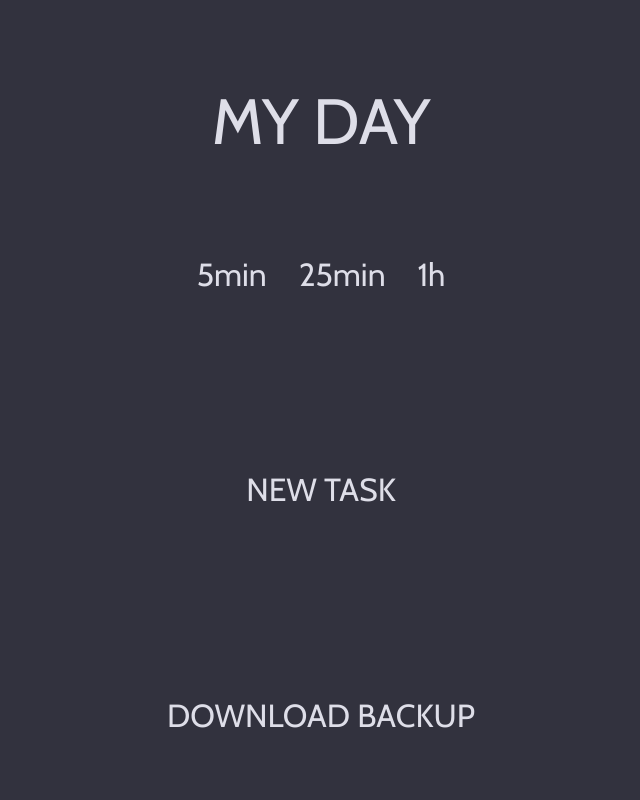
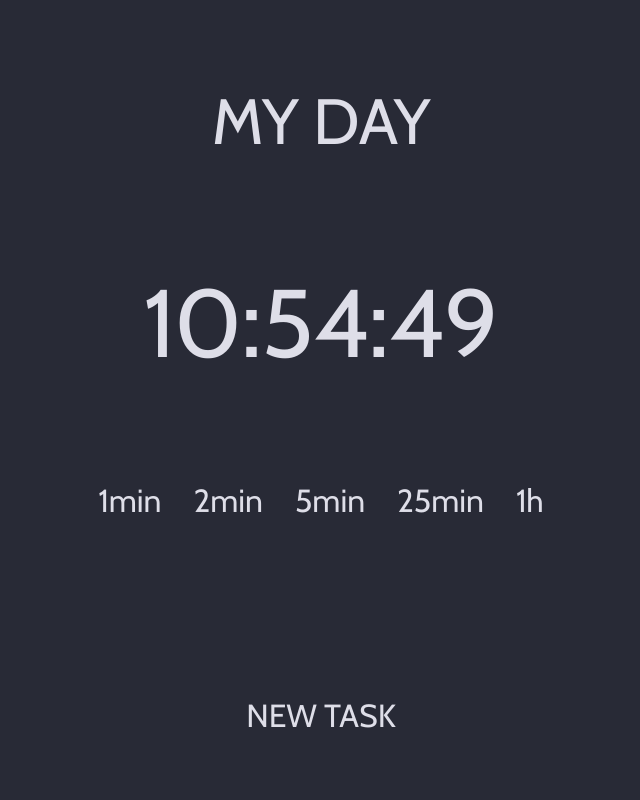
Before and after one commit to gabrielogregorio/alfa-tasks, a React (Vite) app: page / in a window 1280 px wide. Shown: the top 800 px of the page, without its empty margins (319-959 px from the left). Built offline with nearby package versions, Linux system fonts and the light colour scheme.

Commit message:
feat: added date now

```diff
--- a/index.html
+++ b/index.html
@@ -5,7 +5,7 @@
     <title>my-daily</title>
 
     <meta name="language" content="en-US" />
-    <meta name="theme-color" content="#32323e" />
+    <meta name="theme-color" content="#282a36" />
 
     <meta name="keywords" content="my-daily" />
 
@@ -18,7 +18,7 @@
     <meta name="format-detection" content="telephone=no" />
     <meta name="mobile-web-app-capable" content="yes" />
     <meta name="msapplication-config" content="/icons/browserconfig.xml" />
-    <meta name="msapplication-TileColor" content="#32323e" />
+    <meta name="msapplication-TileColor" content="#282a36" />
     <meta name="msapplication-tap-highlight" content="no" />
 
     <link rel="shortcut icon" type="image/x-icon" href="/my-daily/favicon.ico" />
@@ -31,7 +31,7 @@
 
     <meta name="viewport" content="width=device-width, initial-scale=1" />
   </head>
-  <body style="overflow-y: scroll; background-color: #32323e" class="scrollbar">
+  <body style="overflow-y: scroll; background-color: #282a36" class="scrollbar">
     <style>
       * {
         padding: 0;
--- a/package.json
+++ b/package.json
@@ -4,6 +4,7 @@
   "homepage": "https://gabrielogregorio.github.io/my-daily",
   "private": false,
   "main": "build/index.js",
+  "packageManager": "pnpm@8.0.0",
   "engines": {
     "pnpm": ">=8.0.0",
     "node": ">=18.x"
--- a/src/styles/tailwindConfig.css
+++ b/src/styles/tailwindConfig.css
@@ -14,7 +14,7 @@ body {
   min-height: 100vh;
   overflow-y: scroll;
   color: #fbfbfe;
-  background-color: #32323e;
+  background-color: #282a36;
   font-family: 'Cabin', sans-serif;
   font-optical-sizing: auto;
   font-weight: 400;
@@ -28,7 +28,7 @@ body {
 
 .scrollbar::-webkit-scrollbar-track {
   border: none;
-  background: #32323e;
+  background: #282a36;
 }
 
 .scrollbar::-webkit-scrollbar-thumb {
--- /dev/null
+++ b/src/tasks/components/CurrentDate.tsx
@@ -0,0 +1,36 @@
+import { Button } from '@/common/components/Button';
+import { useEffect, useState } from 'react';
+
+const ONE_MS_IN_SECOND = 1000;
+
+const padStart = (value: string) => {
+  return value.padStart(2, '0');
+};
+
+const getYour = () => {
+  const hour = padStart(new Date().getHours().toString());
+  const minutes = padStart(new Date().getMinutes().toString());
+  const seconds = padStart(new Date().getSeconds().toString());
+
+  return `${hour}:${minutes}:${seconds}`;
+};
+
+export const CurrentDate = () => {
+  const [currentDate, setCurrentDate] = useState<string>(getYour());
+
+  useEffect(() => {
+    const interval = setInterval(() => {
+      setCurrentDate(getYour());
+    }, ONE_MS_IN_SECOND);
+
+    return () => {
+      clearInterval(interval);
+    };
+  }, []);
+
+  return (
+    <div className="flex items-center justify-center">
+      <Button className="text-[6rem] mt-16" content={currentDate} onClick={() => {}} />
+    </div>
+  );
+};
--- a/src/tasks/components/counter.tsx
+++ b/src/tasks/components/counter.tsx
@@ -8,6 +8,14 @@ type exampleType = {
 };
 
 const timers: exampleType[] = [
+  {
+    timer: 1000 * 60,
+    text: '1min',
+  },
+  {
+    timer: 1000 * 60 * 2,
+    text: '2min',
+  },
   {
     timer: 1000 * 60 * 5,
     text: '5min',
--- a/src/tasks/index.tsx
+++ b/src/tasks/index.tsx
@@ -3,6 +3,7 @@ import { TaskSettings } from '@/tasks/components/TaskSettings';
 import { Button } from '@/common/components/Button';
 import { useResetOnNewDay } from '@/tasks/hooks/useResetOnNewDay';
 import { Counter } from '@/tasks/components/counter';
+import { CurrentDate } from '@/tasks/components/CurrentDate';
 
 export const TasksScreen = () => {
   useResetOnNewDay();
@@ -22,6 +23,8 @@ export const TasksScreen = () => {
       </header>
 
       <main>
+        <CurrentDate />
+
         <Counter />
 
         <TaskList />
--- a/tailwind.config.js
+++ b/tailwind.config.js
@@ -13,7 +13,7 @@ module.exports = {
 
       colors: {
         textColor: '#dedee8',
-        background: '#32323e',
+        background: '#282a36',
       },
       animation: {
         fadeIn: 'fadeIn .3s ease-in-out',
--- a/vite.config.ts
+++ b/vite.config.ts
@@ -43,8 +43,8 @@ export default defineConfig({
         name: 'my-daily',
         short_name: 'my-daily',
         description: 'my-daily',
-        theme_color: '#32323e',
-        background_color: '#32323e',
+        theme_color: '#282a36',
+        background_color: '#282a36',
         orientation: 'portrait',
 
         start_url: `${baseUrl}/registerSW.js`,
```
Also changed, not shown: 1 other file (tests, documents, lock files or other folders).
